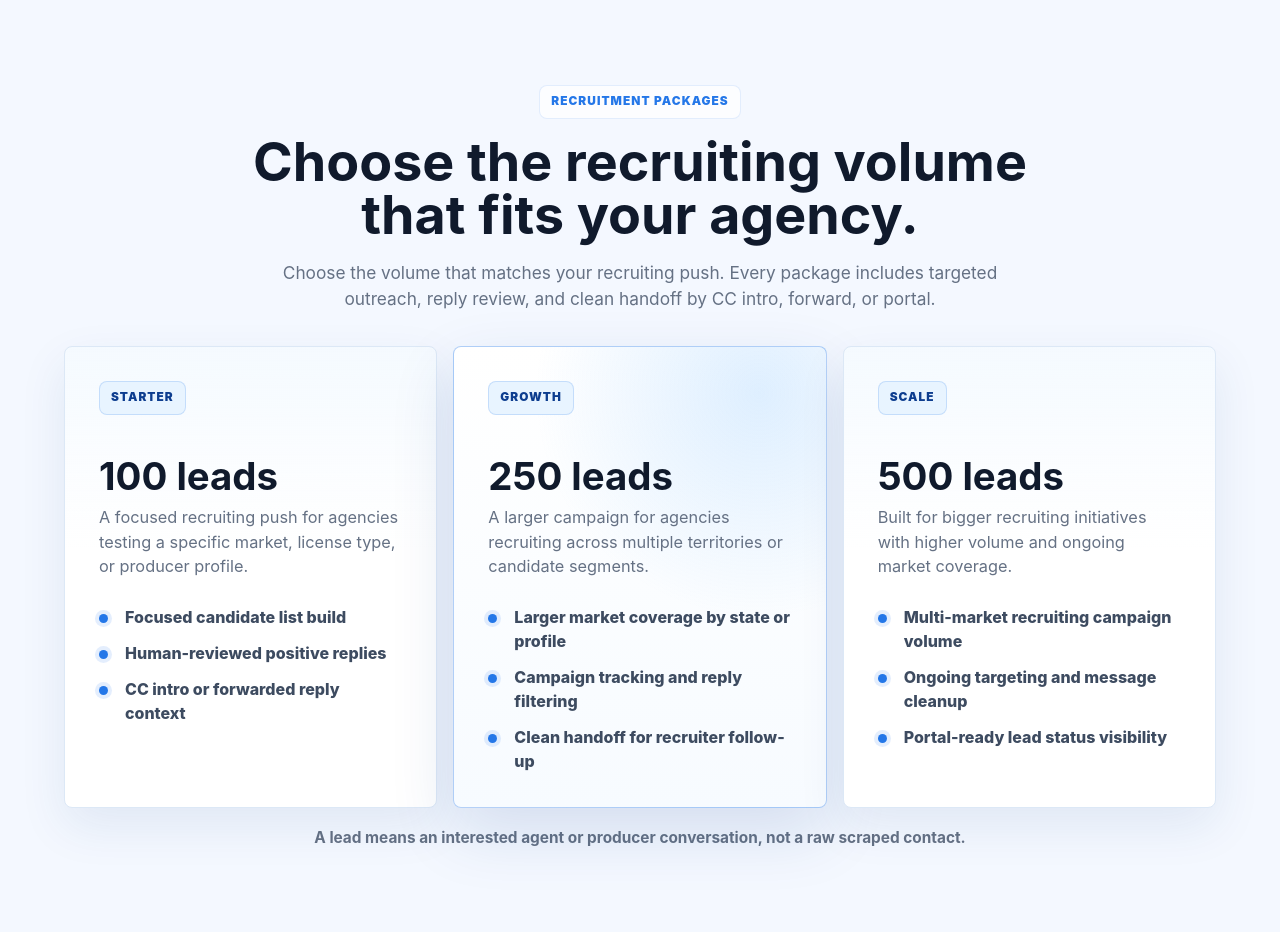
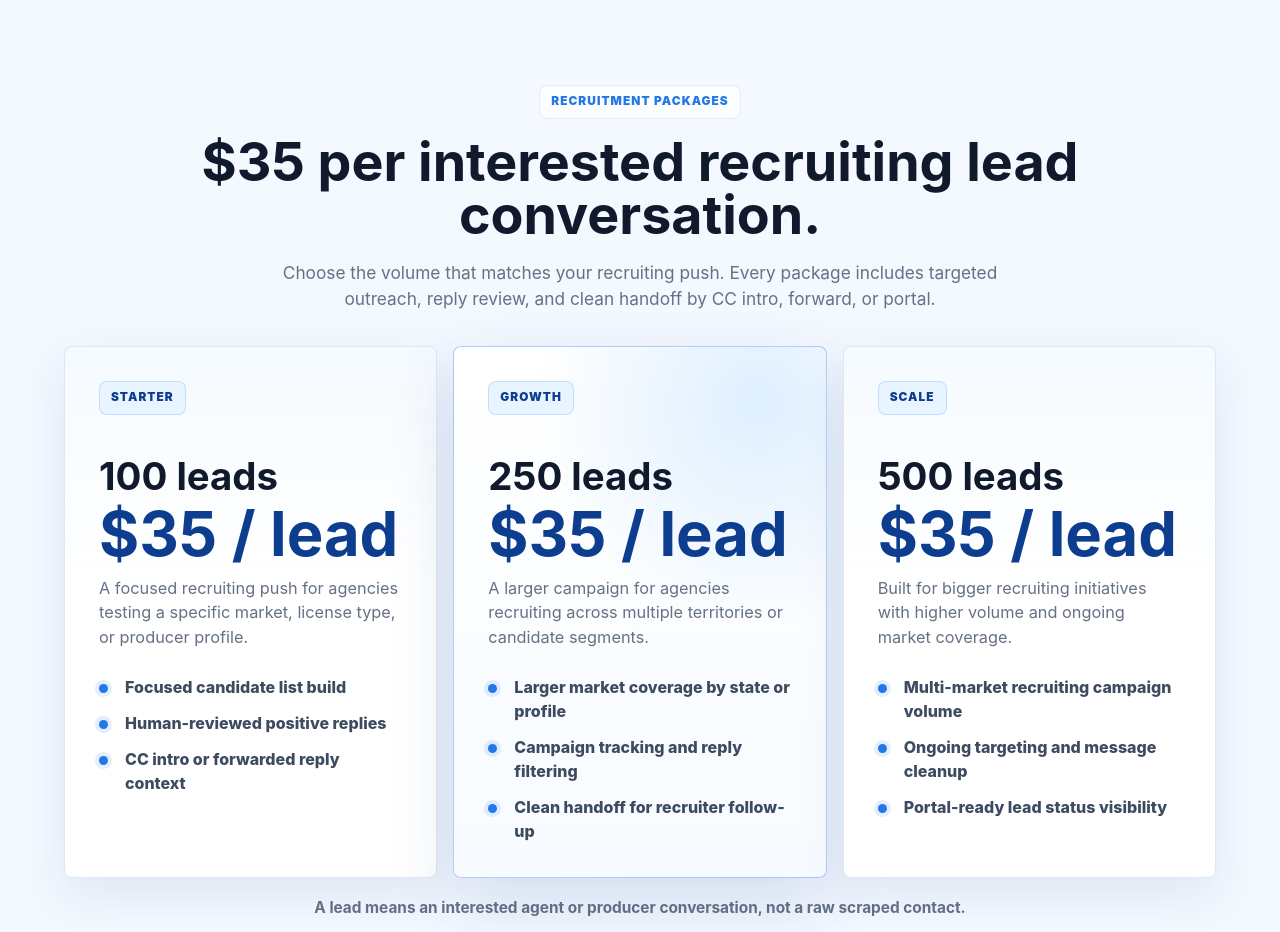
Before and after one commit to cshaw120100/simplybookedmeetings, a website built with Vite: page agentrecruitment.html in a window 1280 px wide. Shown: the part 3740-4672 px from the top of the page. Built offline with nearby package versions, Linux system fonts and the light colour scheme.

Commit message:
Update recruitment pricing to 35 per lead

```diff
--- a/agentrecruitment.html
+++ b/agentrecruitment.html
@@ -240,7 +240,7 @@
       <section class="section pricing-tiers" id="pricing">
         <div class="section-heading centered">
           <p class="eyebrow">Recruitment packages</p>
-          <h2>Choose the recruiting volume that fits your agency.</h2>
+          <h2>$35 per interested recruiting lead conversation.</h2>
           <p>
             Choose the volume that matches your recruiting push. Every package includes targeted outreach, reply review, and clean handoff by CC intro, forward, or portal.
           </p>
@@ -249,6 +249,7 @@
           <article class="pricing-tier-card">
             <span>Starter</span>
             <h3>100 leads</h3>
+            <strong>$35 / lead</strong>
             <p>A focused recruiting push for agencies testing a specific market, license type, or producer profile.</p>
             <ul>
               <li>Focused candidate list build</li>
@@ -259,6 +260,7 @@
           <article class="pricing-tier-card featured">
             <span>Growth</span>
             <h3>250 leads</h3>
+            <strong>$35 / lead</strong>
             <p>A larger campaign for agencies recruiting across multiple territories or candidate segments.</p>
             <ul>
               <li>Larger market coverage by state or profile</li>
@@ -269,6 +271,7 @@
           <article class="pricing-tier-card">
             <span>Scale</span>
             <h3>500 leads</h3>
+            <strong>$35 / lead</strong>
             <p>Built for bigger recruiting initiatives with higher volume and ongoing market coverage.</p>
             <ul>
               <li>Multi-market recruiting campaign volume</li>
```
